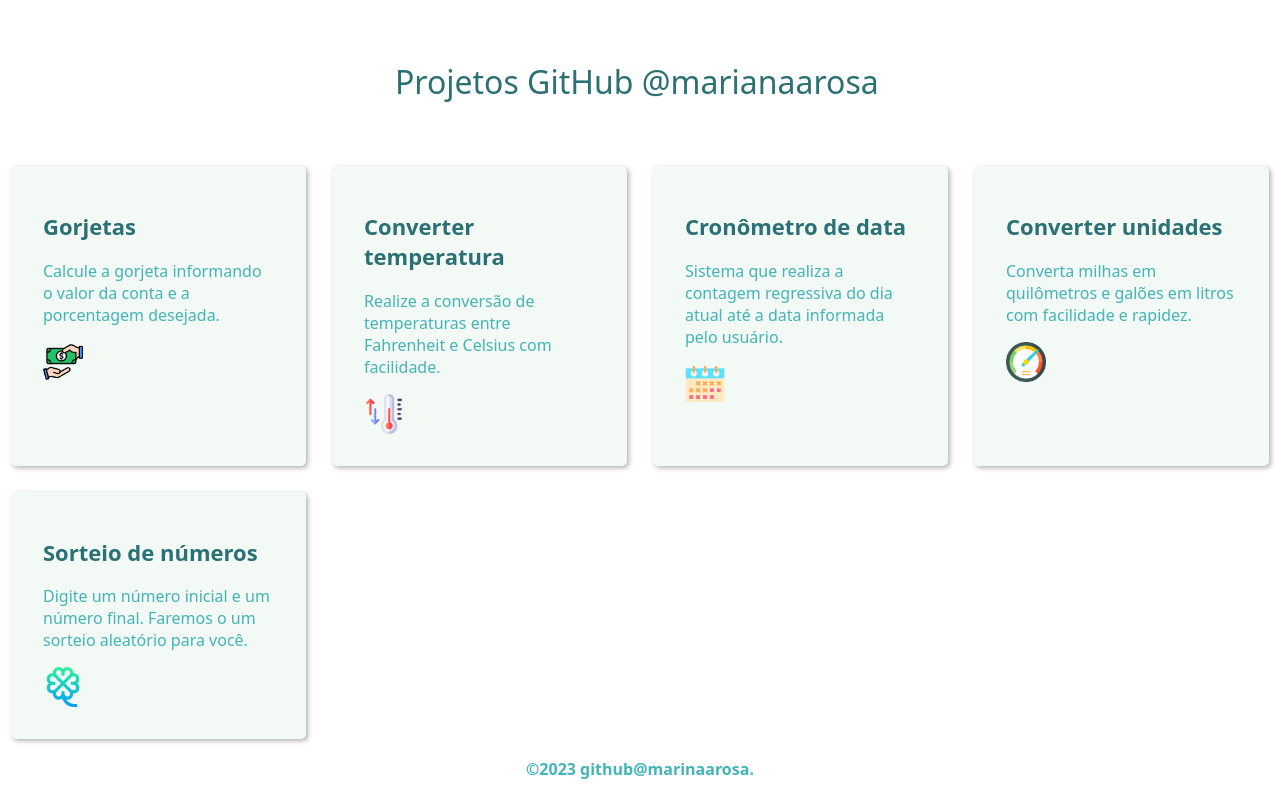
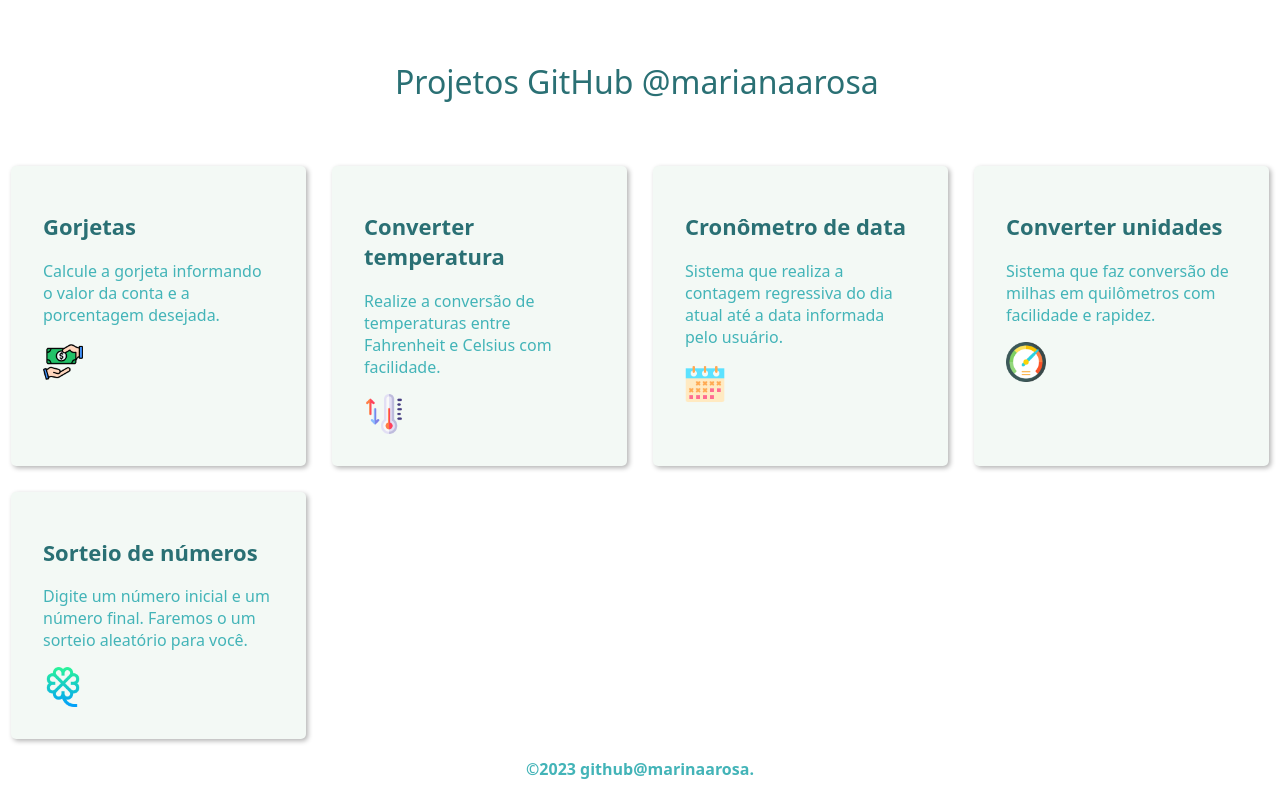
Before and after one commit to marianaarosa/marianaarosa.github.io, a plain HTML site: page index.html in a window 1280 px wide. Drawn offline with Linux system fonts and the light colour scheme; a script that the page names is missing.

Commit message:
ajuste na descricao do converte m x km

```diff
--- a/index.html
+++ b/index.html
@@ -43,7 +43,7 @@
         <a href="https://marianaarosa.github.io/converteUnidade/">
           <h2>Converter unidades</h2>
           <p>
-            Converta milhas em quilômetros e galões em litros com facilidade e rapidez.
+            Sistema que faz conversão de milhas em quilômetros com facilidade e rapidez.
           </p>
           <img class="imagem" src="img/speed.png" alt="velocimetro" />
         </a>
```
